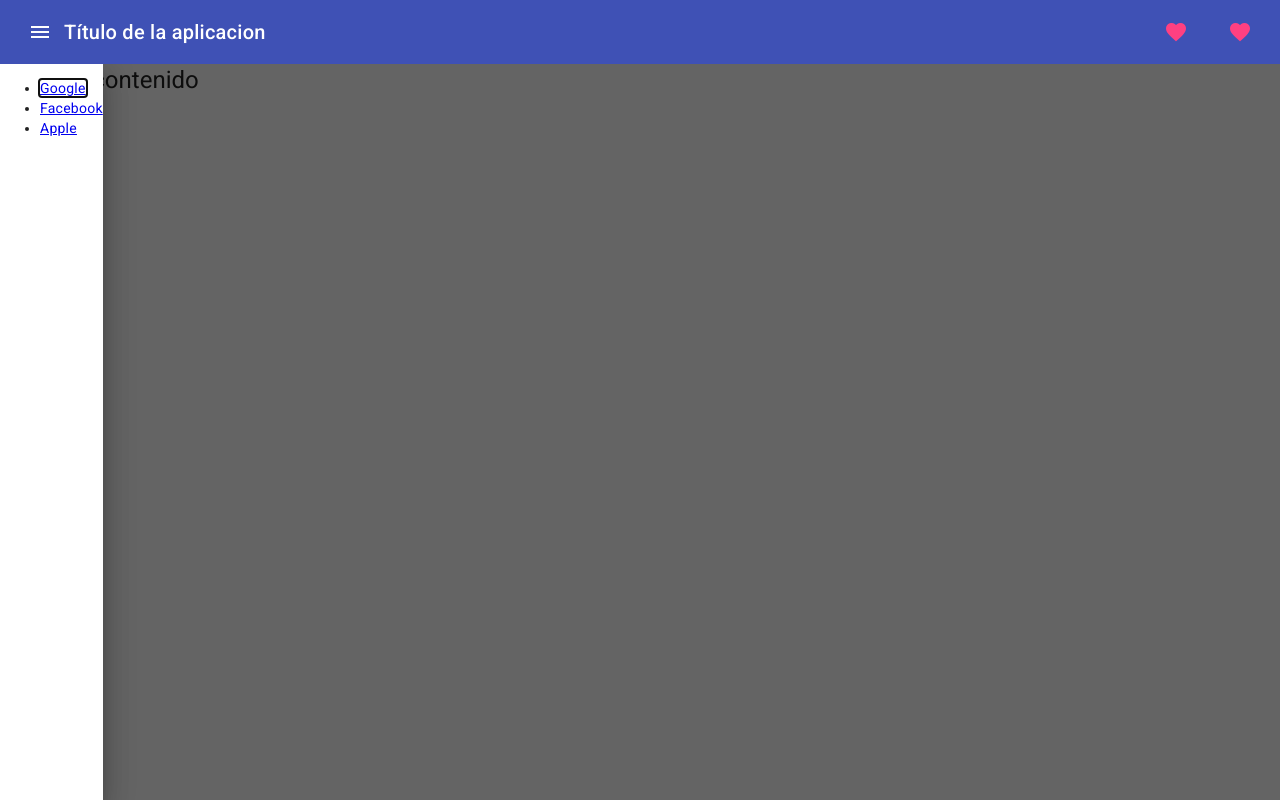
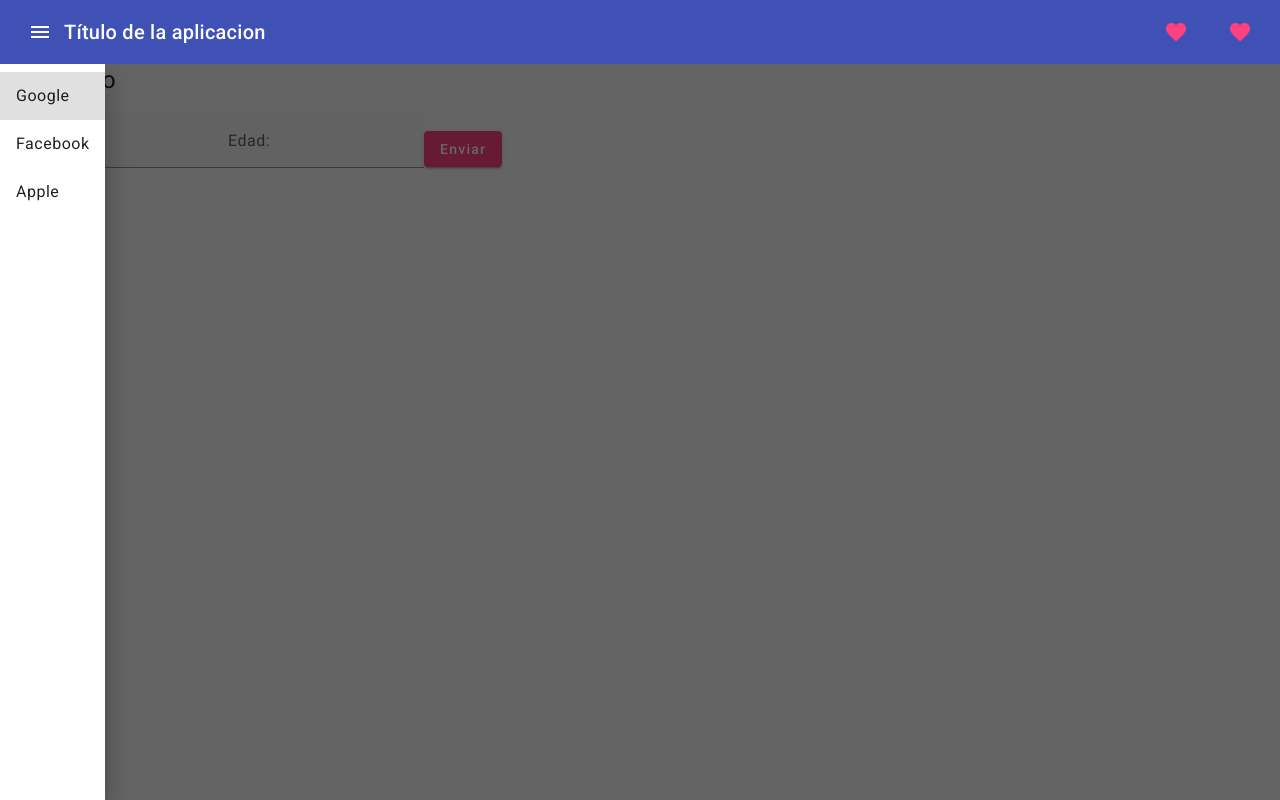
Before and after one commit to gerardoparrajc/CursoAngular14Mayo2023, an Angular app: page / in a window 1280 px wide. Built offline with nearby package versions, Linux system fonts and the light colour scheme.

Commit message:
Componente MatFormField y MatNavList

```diff
--- a/src/app/app.component.html
+++ b/src/app/app.component.html
@@ -16,19 +16,25 @@
 
 <mat-sidenav-container>
   <mat-sidenav #sidenav opened>
-    <ul>
-      <li>
-        <a href="#">Google</a>
-      </li>
-      <li>
-        <a href="#">Facebook</a>
-      </li>
-      <li>
-        <a href="#">Apple</a>
-      </li>
-    </ul>
+    <mat-nav-list>
+      <a mat-list-item href="#">Google</a>
+      <a mat-list-item href="#">Facebook</a>
+      <a mat-list-item href="#">Apple</a>
+    </mat-nav-list>
   </mat-sidenav>
   <mat-sidenav-content>
-    <h1>Zona de contenido</h1>
+    <h1>Formulario</h1>
+    <form>
+      <mat-form-field>
+        <mat-label>Nombre:</mat-label>
+        <input matInput type="text" placeholder="Nombre" />
+      </mat-form-field>
+      <mat-form-field>
+        <mat-label>Edad:</mat-label>
+        <input matInput type="number" />
+      </mat-form-field>
+
+      <button mat-raised-button color="accent">Enviar</button>
+    </form>
   </mat-sidenav-content>
 </mat-sidenav-container>
```
Also changed, not shown: src/app/app.module.ts (+7 -1 lines).
